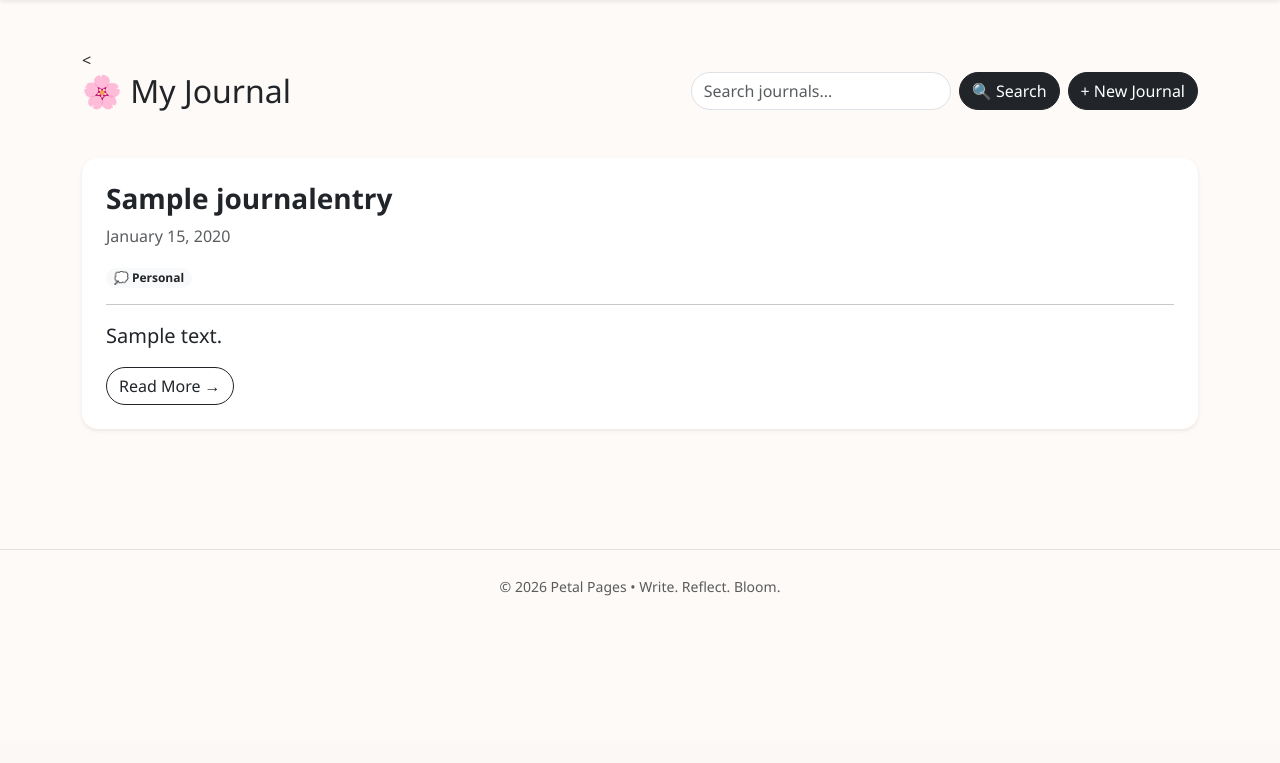
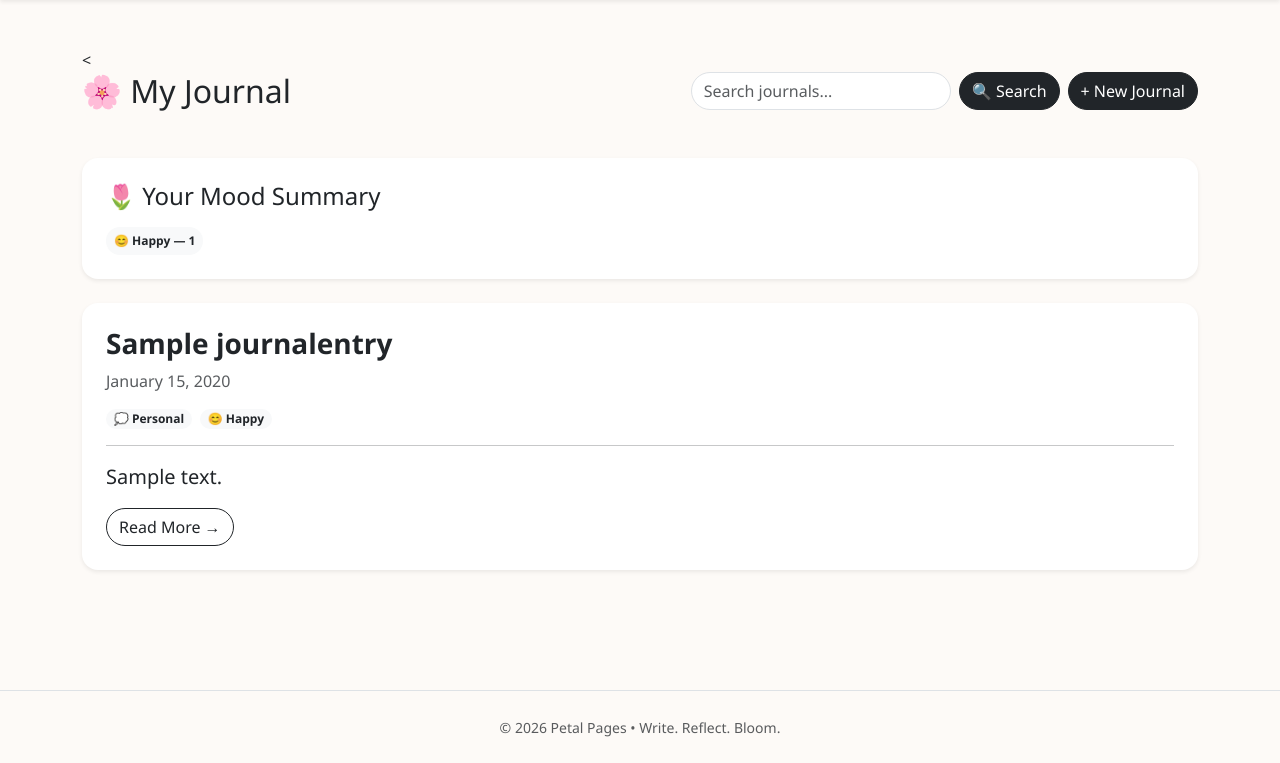
Before and after one commit to maharjankritima-sys/PetalPages, a Django app: page /journal/ in a window 1280 px wide. Shown: the part 57-820 px from the top of the page. Before the commit the page ends 653 px from the top, so only its background shows below. Run offline with Django 5.2, Linux system fonts and the light colour scheme; a user stored in the database is signed in; tables that the repository leaves empty hold one stand-in row (values such as "Sample post"); parts of the project's set-up code (start-up, migrations or seed data) failed here and were passed over.

Commit message:
add mood tracking and mood summary

```diff
--- a/journal/forms.py
+++ b/journal/forms.py
@@ -5,7 +5,7 @@ from .models import JournalEntry
 class JournalEntryForm(forms.ModelForm):
     class Meta:
         model = JournalEntry
-        fields = ["title", "category", "content"]
+        fields = ["title", "category","mood", "content"]
 
         widgets = {
             "title": forms.TextInput(attrs={
@@ -15,6 +15,9 @@ class JournalEntryForm(forms.ModelForm):
             "category": forms.Select(attrs={
                 "class": "form-control",
             }),
+            "mood": forms.Select(attrs={
+    "class": "form-control",
+}),
             "content": forms.Textarea(attrs={
                 "class": "form-control",
                 "rows": 8,
--- a/journal/models.py
+++ b/journal/models.py
@@ -11,6 +11,15 @@ class JournalEntry(models.Model):
         ("goals", "Goals"),
         ("other", "Other"),
     ]
+    MOOD_CHOICES = [
+    ("happy", "😊 Happy"),
+    ("calm", "😌 Calm"),
+    ("loved", "🥰 Loved"),
+    ("sad", "😢 Sad"),
+    ("angry", "😡 Angry"),
+    ("anxious", "😰 Anxious"),
+    ("tired", "😴 Tired"),
+]
 
     owner = models.ForeignKey(
         User,
@@ -25,6 +34,11 @@ class JournalEntry(models.Model):
         choices=CATEGORY_CHOICES,
         default="personal"
     )
+    mood = models.CharField(
+    max_length=20,
+    choices=MOOD_CHOICES,
+    default="happy"
+)
 
     content = models.TextField()
 
--- a/journal/views.py
+++ b/journal/views.py
@@ -1,4 +1,5 @@
 from django.shortcuts import render, redirect, get_object_or_404
+from django.db.models import Count
 from django.contrib.auth.decorators import login_required
 from django.utils import timezone
 from .models import JournalEntry
@@ -24,15 +25,21 @@ def dashboard(request):
 
     journals = journals.order_by("-created_at")
 
+    mood_stats = journals.values(
+        "mood"
+    ).annotate(
+        total=Count("id")
+    )
+
     return render(
         request,
         "journal/dashboard.html",
         {
             "journals": journals,
             "search": search,
+            "mood_stats": mood_stats,
         }
     )
-
 
 @login_required
 def create_journal(request):
--- a/templates/journal/dashboard.html
+++ b/templates/journal/dashboard.html
@@ -34,6 +34,47 @@
 </div>
 
 {% if journals %}
+{% if mood_stats %}
+
+<div class="card shadow-sm border-0 rounded-4 mb-4">
+    <div class="card-body p-4">
+
+        <h4 class="mb-3">🌷 Your Mood Summary</h4>
+
+        <div class="d-flex flex-wrap gap-2">
+
+            {% for mood in mood_stats %}
+
+                <span class="badge bg-light text-dark rounded-pill p-2">
+
+                    {% if mood.mood == "happy" %}
+                        😊 Happy
+                    {% elif mood.mood == "calm" %}
+                        😌 Calm
+                    {% elif mood.mood == "loved" %}
+                        🥰 Loved
+                    {% elif mood.mood == "sad" %}
+                        😢 Sad
+                    {% elif mood.mood == "angry" %}
+                        😡 Angry
+                    {% elif mood.mood == "anxious" %}
+                        😰 Anxious
+                    {% elif mood.mood == "tired" %}
+                        😴 Tired
+                    {% endif %}
+
+                    — {{ mood.total }}
+
+                </span>
+
+            {% endfor %}
+
+        </div>
+
+    </div>
+</div>
+
+{% endif %}
 
     {% for journal in journals %}
 <div class="card shadow-sm border-0 rounded-4 mb-4">
@@ -47,6 +88,8 @@
         <p class="text-muted mb-3">
             {{ journal.created_at|date:"F d, Y" }}
         </p>
+<div class="d-flex gap-2 flex-wrap">
+
     <span class="badge bg-light text-dark rounded-pill">
 
         {% if journal.category == "personal" %}
@@ -62,6 +105,28 @@
         {% endif %}
 
     </span>
+
+    <span class="badge bg-light text-dark rounded-pill">
+
+        {% if journal.mood == "happy" %}
+            😊 Happy
+        {% elif journal.mood == "calm" %}
+            😌 Calm
+        {% elif journal.mood == "loved" %}
+            🥰 Loved
+        {% elif journal.mood == "sad" %}
+            😢 Sad
+        {% elif journal.mood == "angry" %}
+            😡 Angry
+        {% elif journal.mood == "anxious" %}
+            😰 Anxious
+        {% elif journal.mood == "tired" %}
+            😴 Tired
+        {% endif %}
+
+    </span>
+
+</div>
         <hr>
 
         <p class="fs-5">
```
Also changed, not shown: templates/journal/detail.html (+26 -0 lines), journal/migrations/0004_journalentry_mood.py (added). Lines whose indentation alone changed are shown as unchanged.
